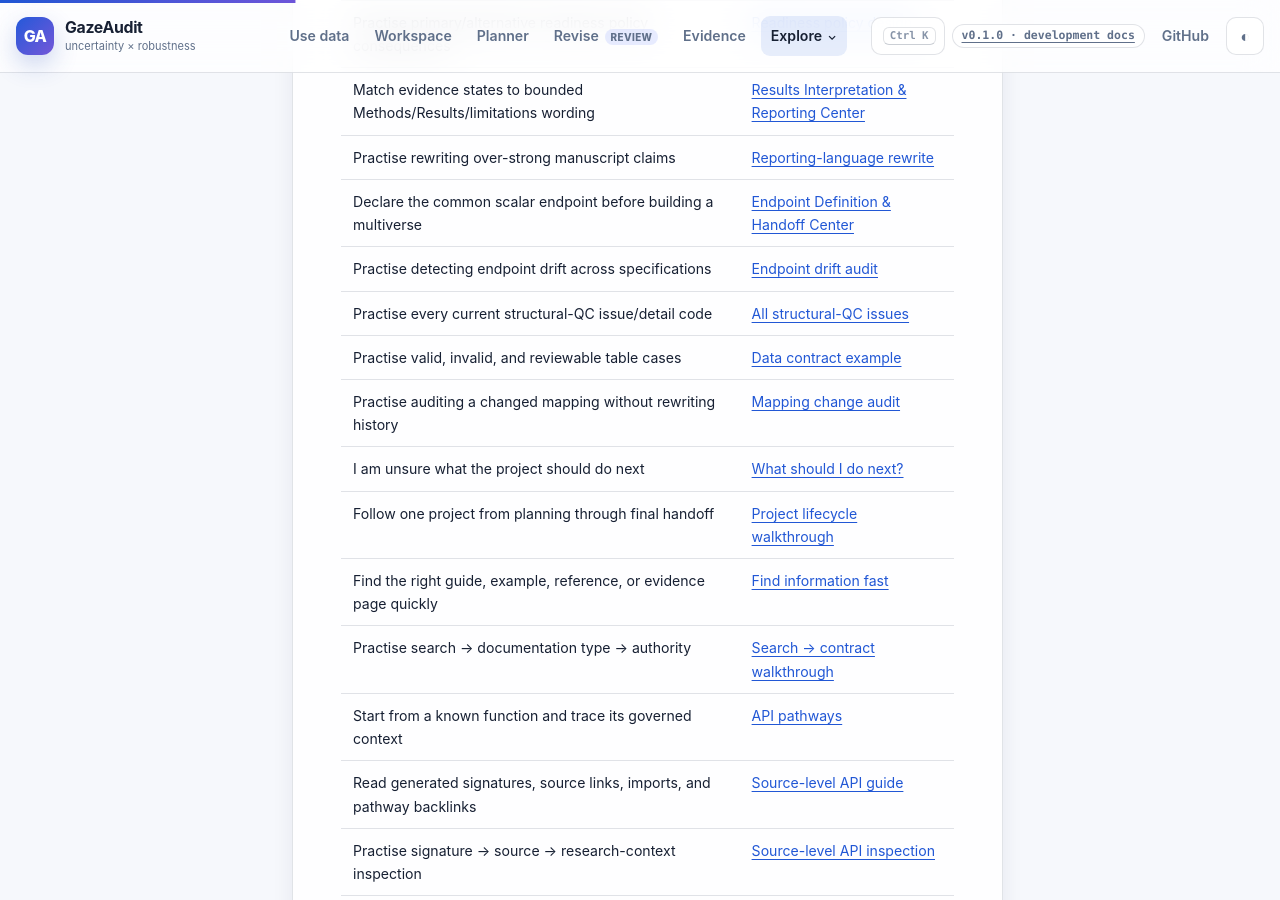
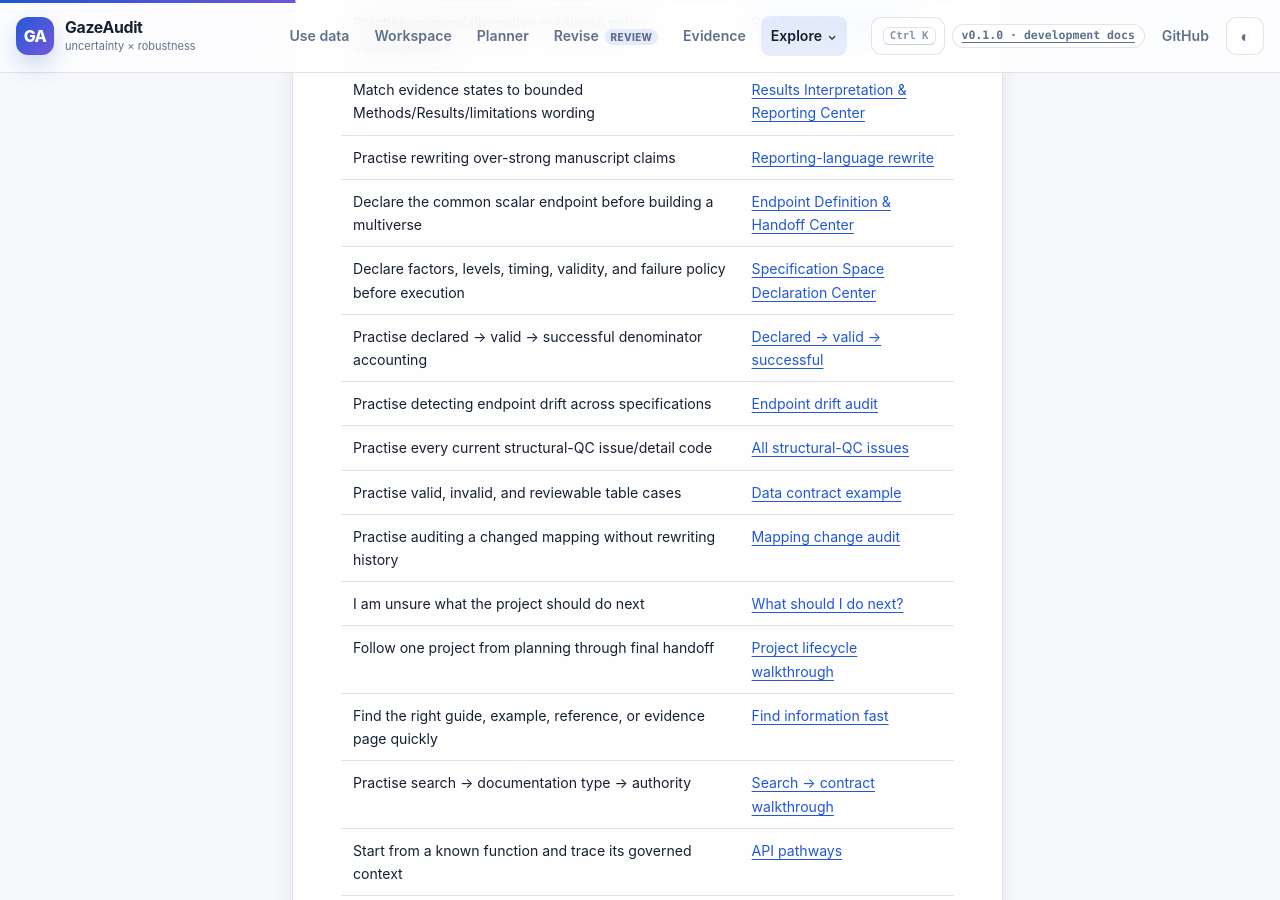
Before and after one commit to stefanosbalaskas/GazeAudit, a Jekyll site: the page built from docs/index.md, in a window 1280 px wide and 900 px high, scrolled down 2827 px. Built offline with Jekyll 4.4.1, drawn with Linux system fonts in a browser that asks for light colours.

Commit message:
docs: add specification declaration routes to documentation hub

```diff
--- a/docs/index.md
+++ b/docs/index.md
@@ -80,6 +80,8 @@ Use **Ctrl/Cmd + K** anywhere on the site to search methods, workflows, examples
 | Match evidence states to bounded Methods/Results/limitations wording | [Results Interpretation & Reporting Center](reporting-center/) |
 | Practise rewriting over-strong manuscript claims | [Reporting-language rewrite](examples/reporting-language-rewrite/) |
 | Declare the common scalar endpoint before building a multiverse | [Endpoint Definition & Handoff Center](endpoint-contract/) |
+| Declare factors, levels, timing, validity, and failure policy before execution | [Specification Space Declaration Center](specification-declaration/) |
+| Practise declared → valid → successful denominator accounting | [Declared → valid → successful](examples/specification-denominator-audit/) |
 | Practise detecting endpoint drift across specifications | [Endpoint drift audit](examples/endpoint-drift-audit/) |
 | Practise every current structural-QC issue/detail code | [All structural-QC issues](examples/all-structural-qc-issues/) |
 | Practise valid, invalid, and reviewable table cases | [Data contract example](examples/data-contract-valid-invalid/) |
```
